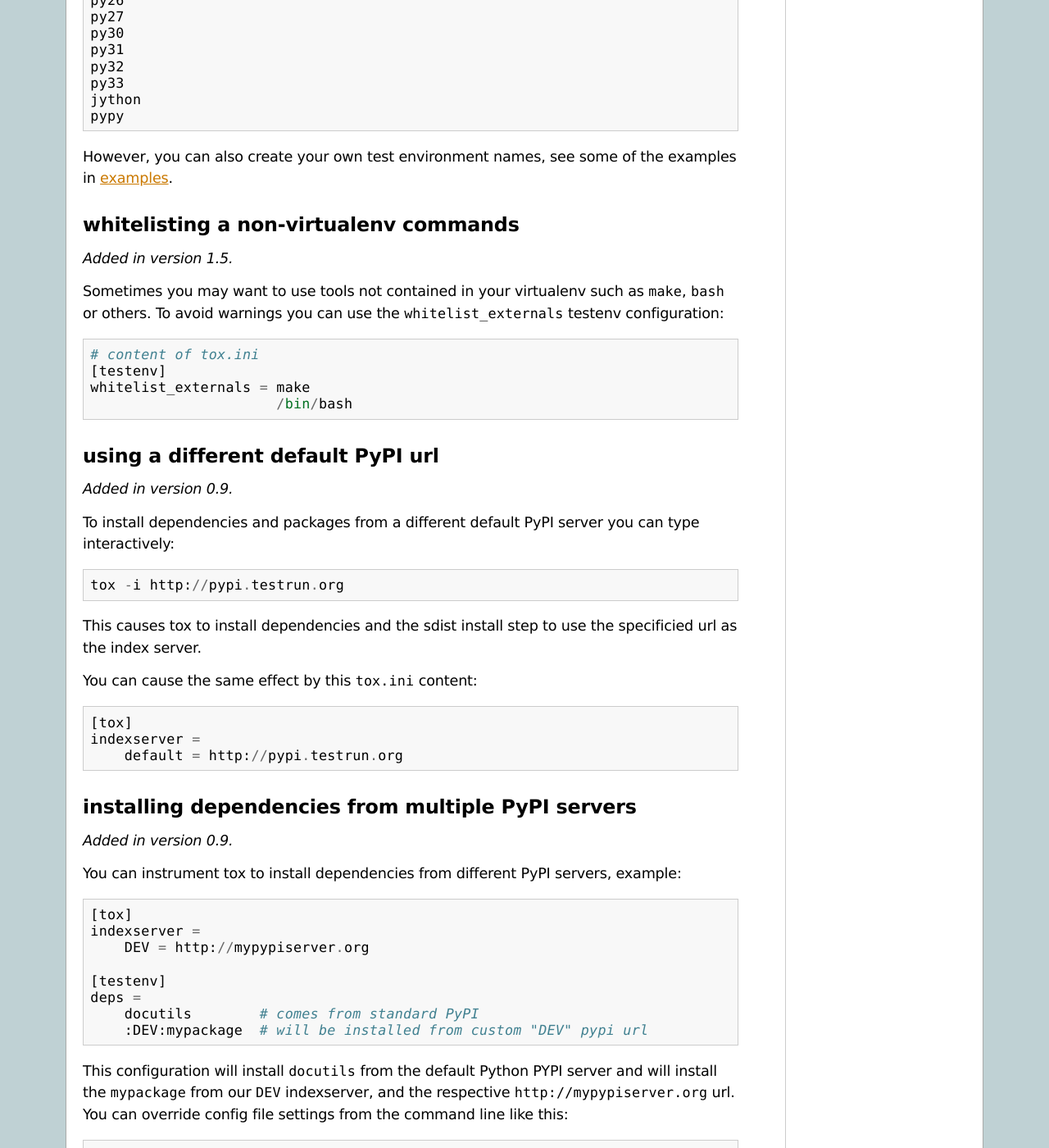
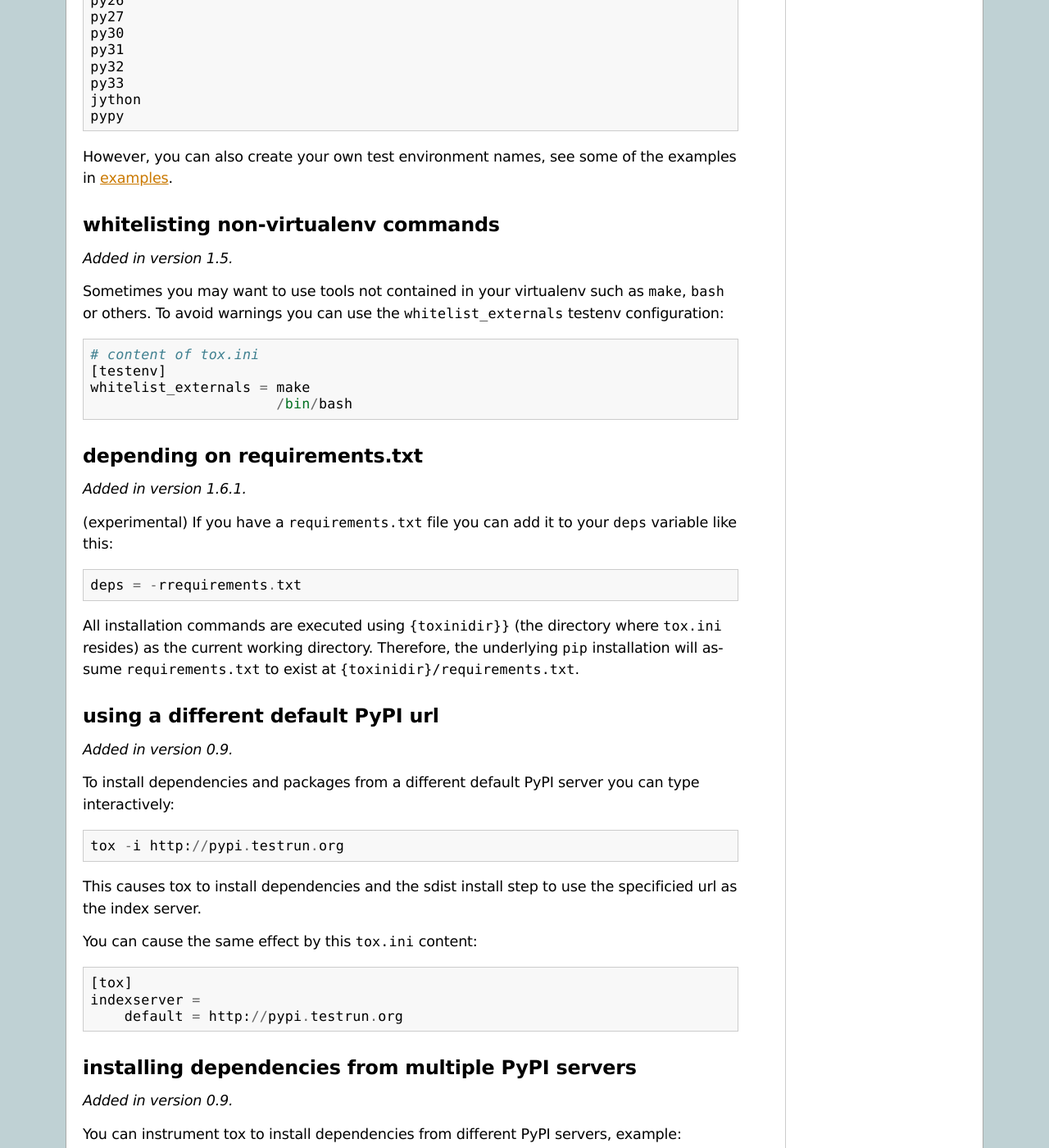
Before and after one commit to msabramo/tox, a Sphinx documentation site: the page built from doc/example/basic.txt, in a window 1280 px wide and 1400 px high, scrolled down 742 px. Shown: the whole window at 82% size. Built offline with Sphinx 7.4.7, drawn with Linux system fonts in a browser that asks for light colours; some of the changed text lies outside the part shown.

Commit message:
fix issue102: change to {toxinidir} when installing packages and dependencies. this allows to use relative path like in "-rrequirements.txt".

```diff
--- a/doc/conf.py
+++ b/doc/conf.py
@@ -48,7 +48,7 @@ copyright = u'2013, holger krekel and others'
 # built documents.
 #
 # The short X.Y version.
-release = version = "1.6.0"
+release = version = "1.6.1"
 # The full version, including alpha/beta/rc tags.
 
 # The language for content autogenerated by Sphinx. Refer to documentation
--- a/doc/config.txt
+++ b/doc/config.txt
@@ -124,13 +124,16 @@ Complete list of settings that you can put into ``testenv*`` sections:
 
     test-specific dependencies -.to be installed into the environment prior to project
     package installation.  Each line defines a dependency, which will be
-    passed to easy_install/pip for processing.  A line specify a file,
+    passed to the installer command for processing.  A line specify a file,
     an URL or a package name.  You can additionally specify
     an :confval:`indexserver` to use for installing this dependency.
     All derived dependencies (deps required by the dep) will then be
     retrieved from the specified indexserver::
 
         deps = :myindexserver:pkg
+
+    (Experimentally introduced in 1.6.1) all installer commands are executed
+    using the ``{toxinidir}`` as the current working directory.
 
 .. confval:: setenv=MULTI-LINE-LIST
 
--- a/doc/example/basic.txt
+++ b/doc/example/basic.txt
@@ -44,7 +44,7 @@ Available "default" test environments names are::
 However, you can also create your own test environment names,
 see some of the examples in :doc:`examples <../examples>`.
 
-whitelisting a non-virtualenv commands
+whitelisting non-virtualenv commands
 -----------------------------------------------
 
 .. versionadded:: 1.5
@@ -63,6 +63,21 @@ configuration::
 .. _virtualenv: http://pypi.python.org/pypi/virtualenv
 
 .. _multiindex:
+
+depending on requirements.txt
+-----------------------------------------------
+
+.. versionadded:: 1.6.1
+
+(experimental) If you have a ``requirements.txt`` file
+you can add it to your ``deps`` variable like this::
+
+    deps = -rrequirements.txt
+
+All installation commands are executed using ``{toxinidir}}``
+(the directory where ``tox.ini`` resides) as the current
+working directory.  Therefore, the underlying ``pip`` installation
+will assume ``requirements.txt`` to exist at ``{toxinidir}/requirements.txt``.
 
 using a different default PyPI url
 -----------------------------------------------
--- a/doc/example/devenv.txt
+++ b/doc/example/devenv.txt
@@ -57,6 +57,4 @@ Here is example configuration for that::
     envdir = devenv
     basepython = python2.7
     usedevelop = True
-    deps =
-    commands =
-        pip install -r requirements.txt
+    deps = -rrequirements.txt
```
Also changed, not shown: 3 other files.
